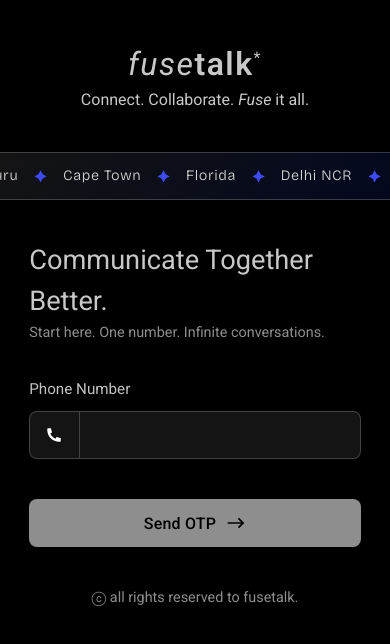
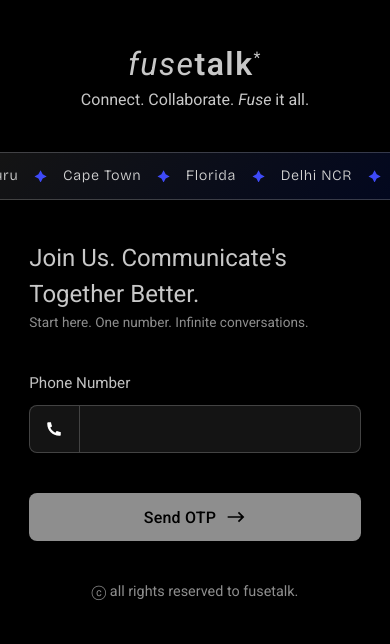
Before and after one commit to aniket-raikwar-dev/fusetalk, a React (Vite) app in the folder frontend/: page /login in a window 390 px wide. Shown: the top 644 px of the page. Built offline with nearby package versions, Linux system fonts and the light colour scheme; a web font is replaced by a local one.

Commit message:
feat: add OTP UI

```diff
--- a/frontend/src/App.scss
+++ b/frontend/src/App.scss
@@ -209,7 +209,7 @@
       width: fit-content;
       font-size: 0.85rem;
       color:#8e8e8e;
-      margin-top: 4.5rem;
+      margin-top: 5rem;
     }
   }
   .disabled-btn {
@@ -223,10 +223,10 @@
   }
 
   .login-head {
-    font-size: 1.7rem;
+    font-size: 1.5rem;
   }
   .login-para {
-    font-size: 0.90rem;
+    font-size: 0.85rem;
     color: #8e8e8e;
   }
 }
--- a/frontend/src/pages/Login.jsx
+++ b/frontend/src/pages/Login.jsx
@@ -104,11 +104,11 @@
       <div className="auth-box">
         {currentStep === "phone" && (
           <div>
-            <h4 className="login-head">Communicate Together Better.</h4>
+            <h4 className="login-head">Join Us. Communicate's Together Better.</h4>
             <p className="login-para">
               Start here. One number. Infinite conversations.
             </p>
-            <div style={{ marginTop: "35px" }}>
+            <div style={{ marginTop: "40px" }}>
               <p className="label">Phone Number</p>
               <div className="phone-input">
                 <div className="phone-icon">
```
